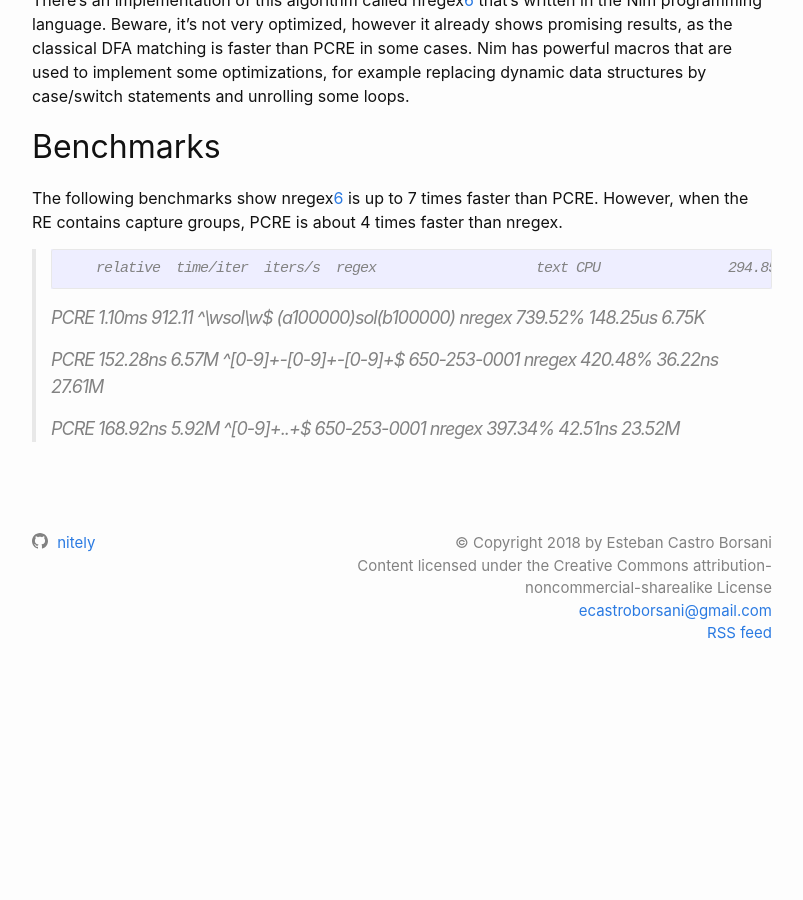
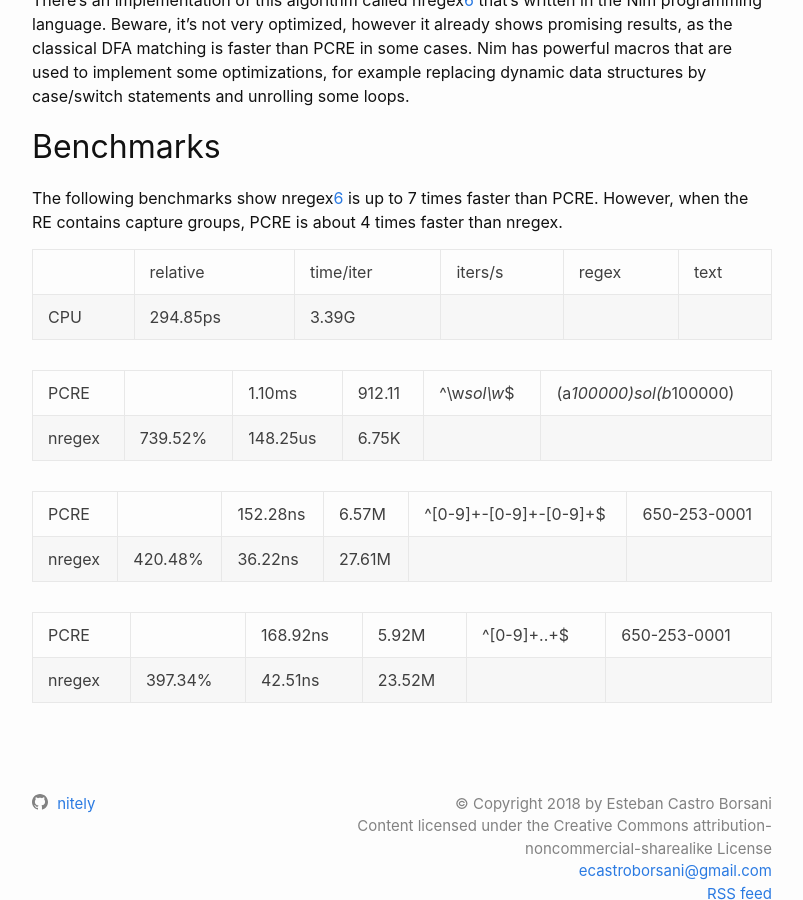
Before and after one commit to nitely/nitely.github.io, a Jekyll site: the page built from _posts/2020-01-19-a-dfa-for-submatches-extraction.markdown, in a window 1280 px wide and 900 px high, scrolled down 2206 px. Shown: the whole window, without its empty margins (238-1041 px from the left). Built offline with Jekyll 4.4.1, drawn with Linux system fonts in a browser that asks for light colours; before the commit the page ends 2911 px from its top, so only the background shows below that.

Commit message:
bench table

```diff
--- a/_posts/2020-01-19-a-dfa-for-submatches-extraction.markdown
+++ b/_posts/2020-01-19-a-dfa-for-submatches-extraction.markdown
@@ -52,17 +52,17 @@ There's an implementation of this algorithm called nregex[6] that's written in t
 
 The following benchmarks show nregex[6] is up to 7 times faster than PCRE. However, when the RE contains capture groups, PCRE is about 4 times faster than nregex.
 
->         relative  time/iter  iters/s  regex                    text
->CPU                294.85ps   3.39G
->
->PCRE               1.10ms     912.11   ^\w*sol\w*$              (a*100000)sol(b*100000)
->nregex   739.52%   148.25us   6.75K
->
->PCRE               152.28ns   6.57M    ^[0-9]+-[0-9]+-[0-9]+$   650-253-0001
->nregex   420.48%   36.22ns    27.61M
->
->PCRE               168.92ns   5.92M    ^[0-9]+..+$              650-253-0001
->nregex   397.34%   42.51ns    23.52M
+|  | relative | time/iter | iters/s | regex | text
+CPU | 294.85ps | 3.39G
+
+PCRE | | 1.10ms | 912.11 | ^\w*sol\w*$ | (a*100000)sol(b*100000)
+nregex | 739.52% | 148.25us | 6.75K
+
+PCRE | | 152.28ns | 6.57M | ^[0-9]+-[0-9]+-[0-9]+$ | 650-253-0001
+nregex | 420.48% | 36.22ns | 27.61M
+
+PCRE | | 168.92ns | 5.92M | ^[0-9]+..+$ | 650-253-0001
+nregex | 397.34% | 42.51ns | 23.52M
 
 
 [0]: https://nitely.github.io/assets/jan_2020_dfa_submatches_extraction.pdf
```
